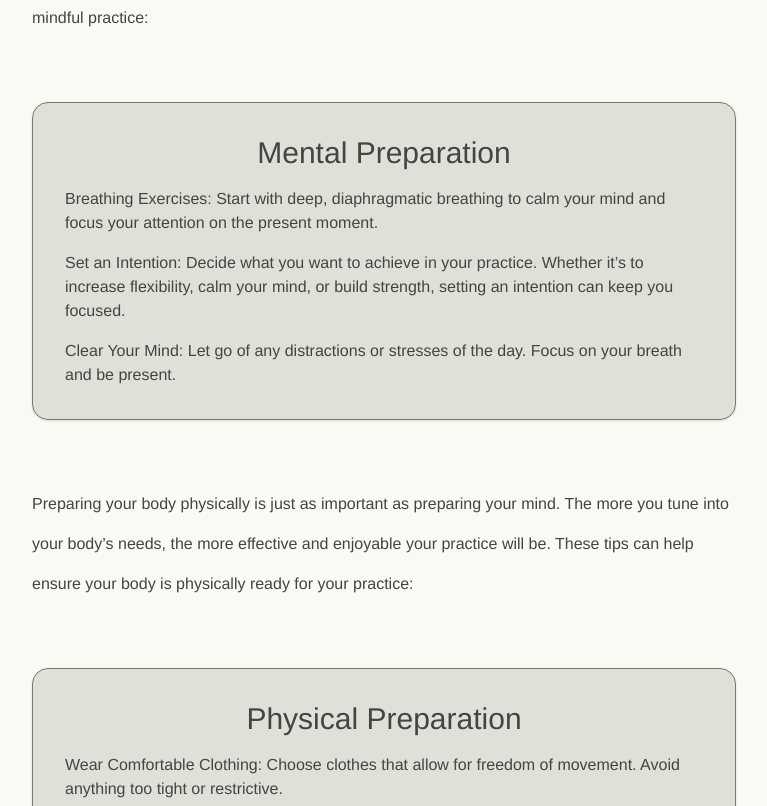
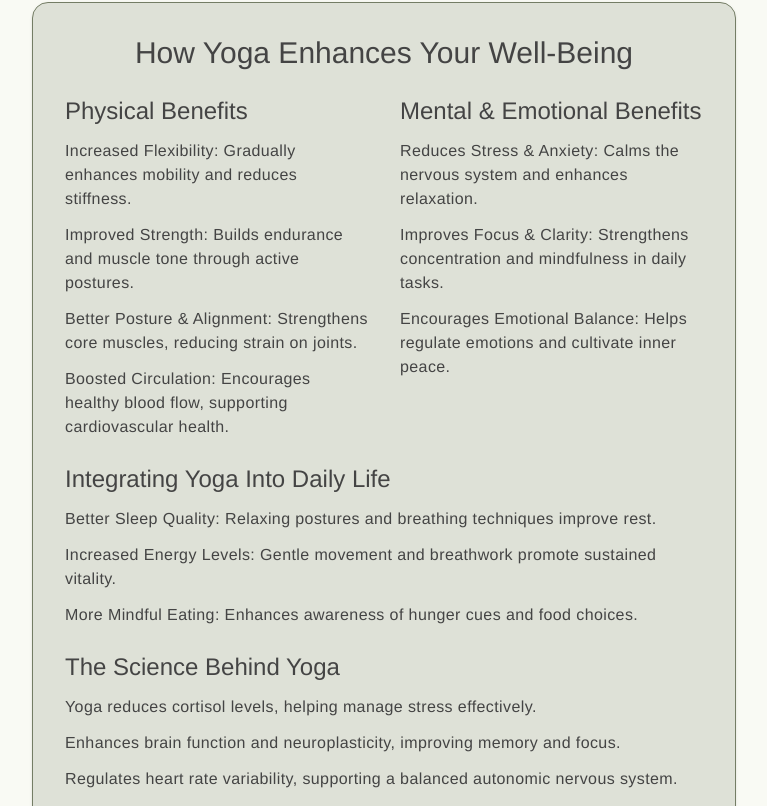
Before and after one commit to samanthacabrera/yoga-library, a React (Vite) app: page /what-is-yoga/beginners-guide in a window 1280 px wide. Shown: the part 2954-3760 px from the top of the page, without its empty margins (256-1023 px from the left). Built offline with nearby package versions, Linux system fonts and the light colour scheme.

Commit message:
add benefits of yoga section

```diff
--- a/src/components/Guide.jsx
+++ b/src/components/Guide.jsx
@@ -77,6 +77,62 @@ const Guide = () => {
             </ul>
         </div>
 
+        {/* Benefits of Yoga */}
+        <h3 className="text-2xl font-medium text-charcoal tracking-wide lg:text-6xl lg:col-span-1 lg:max-w-[350px]">
+            Benefits of Yoga
+        </h3>
+        <p className="lg:col-span-2">
+            Consistently practicing yoga leads to deep physical, mental, and emotional benefits. Whether you're looking to build strength, improve flexibility, or find mental clarity, yoga creates lasting positive changes in daily life.
+        </p>
+
+        <div className="bg-moss bg-opacity-20 border border-moss rounded-2xl shadow p-4 sm:p-8 space-y-6 lg:col-span-2">
+            <h2 className="text-2xl sm:text-3xl text-center mb-4">How Yoga Enhances Your Well-Being</h2>
+
+            <div className="grid lg:grid-cols-2 gap-8">
+                {/* Physical Benefits */}
+                <div>
+                    <h3 className="text-xl sm:text-2xl mb-3">Physical Benefits</h3>
+                    <ul className="list-inside space-y-3 tracking-wide text-sm sm:text-base">
+                        <li><strong>Increased Flexibility:</strong> Gradually enhances mobility and reduces stiffness.</li>
+                        <li><strong>Improved Strength:</strong> Builds endurance and muscle tone through active postures.</li>
+                        <li><strong>Better Posture & Alignment:</strong> Strengthens core muscles, reducing strain on joints.</li>
+                        <li><strong>Boosted Circulation:</strong> Encourages healthy blood flow, supporting cardiovascular health.</li>
+                    </ul>
+                </div>
+
+                {/* Mental & Emotional Benefits */}
+                <div>
+                    <h3 className="text-xl sm:text-2xl mb-3">Mental & Emotional Benefits</h3>
+                    <ul className="list-inside space-y-3 tracking-wide text-sm sm:text-base">
+                        <li><strong>Reduces Stress & Anxiety:</strong> Calms the nervous system and enhances relaxation.</li>
+                        <li><strong>Improves Focus & Clarity:</strong> Strengthens concentration and mindfulness in daily tasks.</li>
+                        <li><strong>Encourages Emotional Balance:</strong> Helps regulate emotions and cultivate inner peace.</li>
+                    </ul>
+                </div>
+            </div>
+
+            {/* Daily Life Benefits */}
+            <div>
+                <h3 className="text-xl sm:text-2xl mb-3">Integrating Yoga Into Daily Life</h3>
+                <ul className="list-inside space-y-3 tracking-wide text-sm sm:text-base">
+                    <li><strong>Better Sleep Quality:</strong> Relaxing postures and breathing techniques improve rest.</li>
+                    <li><strong>Increased Energy Levels:</strong> Gentle movement and breathwork promote sustained vitality.</li>
+                    <li><strong>More Mindful Eating:</strong> Enhances awareness of hunger cues and food choices.</li>
+                </ul>
+            </div>
+
+            {/* Science Behind Yoga */}
+            <div>
+                <h3 className="text-xl sm:text-2xl mb-3">The Science Behind Yoga</h3>
+                <ul className="list-inside space-y-3 tracking-wide text-sm sm:text-base">
+                    <li>Yoga reduces cortisol levels, helping manage stress effectively.</li>
+                    <li>Enhances brain function and neuroplasticity, improving memory and focus.</li>
+                    <li>Regulates heart rate variability, supporting a balanced autonomic nervous system.</li>
+                </ul>
+            </div>
+        </div>
+
+
         <h3 className="text-2xl font-medium text-charcoal tracking-wide lg:text-6xl lg:col-span-1 lg:max-w-[350px]">Before Starting Your Flow</h3>
         {/* Preparing the Mind */}
         <p className="lg:col-span-2">
--- a/src/components/PosePage.jsx
+++ b/src/components/PosePage.jsx
@@ -53,8 +53,8 @@ const PosePage = () => {
 
   return (
     <div className="flex flex-col min-h-screen w-full max-w-3xl space-y-12 md:space-y-40 leading-[3.5] p-8 mt-12 mx-auto">
-
-      <nav className="flex items-center space-x-2 py-2 text-sm tracking-widest">
+      <div>
+      <nav className="flex items-center space-x-2 py-12 text-sm tracking-widest">
         <Link
           to="/poses"
           className="hover:text-moss hover:border-b-2 hover:border-moss transition-all duration-300"
@@ -75,9 +75,6 @@ const PosePage = () => {
         <span>/</span>
         <span className="font-medium">{pose.name}</span>
       </nav>
-
-      <div>
-
       <div className="flex justify-between items-center transform -translate-y-1/2 m-1">
         {prevPose && (
           <Link
```
